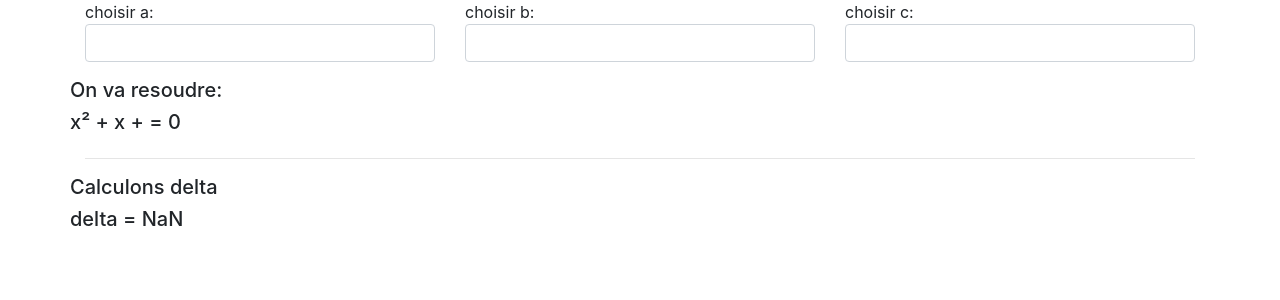
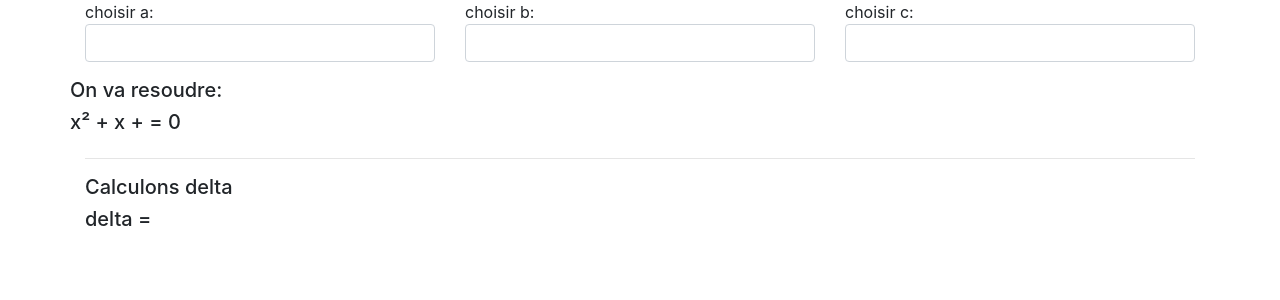
Before and after one commit to Mahandry-Rigs/polynome, an Angular app: page / in a window 1280 px wide. Shown: the top 300 px of the page. Built offline with nearby package versions, Linux system fonts and the light colour scheme.

Commit message:
organisation delta

```diff
--- a/src/app/app.component.html
+++ b/src/app/app.component.html
@@ -1,2 +1 @@
 <app-trinome></app-trinome>
-<app-delta></app-delta>
--- a/src/app/delta/delta.component.html
+++ b/src/app/delta/delta.component.html
@@ -5,6 +5,6 @@
   </div>
 
   <div class="row">
-      <h5> delta = {{ nbr_a*nbr_a -4*nbr_a*nbr_c }} </h5>
+      <h5> delta = <b *ngIf="deltaValue">{{ deltaValue }}</b> </h5>
   </div>
 </div>
--- a/src/app/delta/delta.component.ts
+++ b/src/app/delta/delta.component.ts
@@ -1,5 +1,4 @@
-import { Component, OnInit } from '@angular/core';
-import { delta } from '../delta'
+import { Component, Input, OnInit } from '@angular/core';
 
 @Component({
   selector: 'app-delta',
@@ -8,7 +7,7 @@ import { delta } from '../delta'
 })
 export class DeltaComponent implements OnInit {
 
-
+  @Input() deltaValue: number
   constructor() { }
 
   ngOnInit(): void {
--- a/src/app/trinome/trinome.component.html
+++ b/src/app/trinome/trinome.component.html
@@ -14,4 +14,5 @@
 </div>
 
 <hr>
+<app-delta [deltaValue]="nbr_b*nbr_b -4*nbr_a*nbr_c"></app-delta>
 </div>
--- a/src/app/trinome/trinome.component.ts
+++ b/src/app/trinome/trinome.component.ts
@@ -7,6 +7,9 @@ import { Component, OnInit } from '@angular/core';
 })
 export class TrinomeComponent implements OnInit {
 
+  nbr_a: number;
+  nbr_b:number;
+  nbr_c: number;
   constructor() { }
 
   ngOnInit(): void {
```
